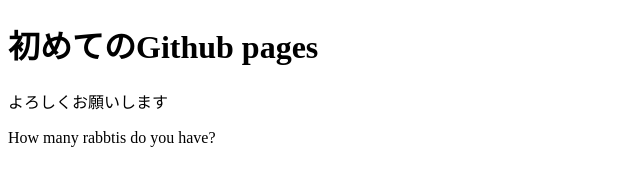
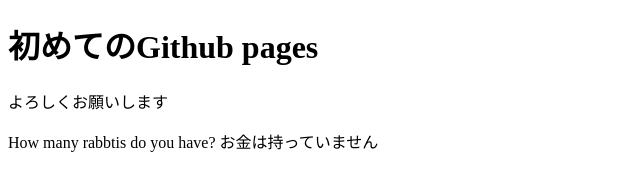
Before and after one commit to 4yumu/practicee, a plain HTML site: page index.html in a window 1280 px wide. Shown: the whole page, without its empty margins (0-640 px from the left). Drawn offline with Linux system fonts and the light colour scheme.

Commit message:
add text

```diff
--- a/index.html
+++ b/index.html
@@ -10,5 +10,6 @@
     <h1>初めてのGithub pages</h1>
     <p>よろしくお願いします</p>
     <span>How many rabbtis do you have?</span>
+    <span>お金は持っていません</span>
 </body>
 </html>
```
